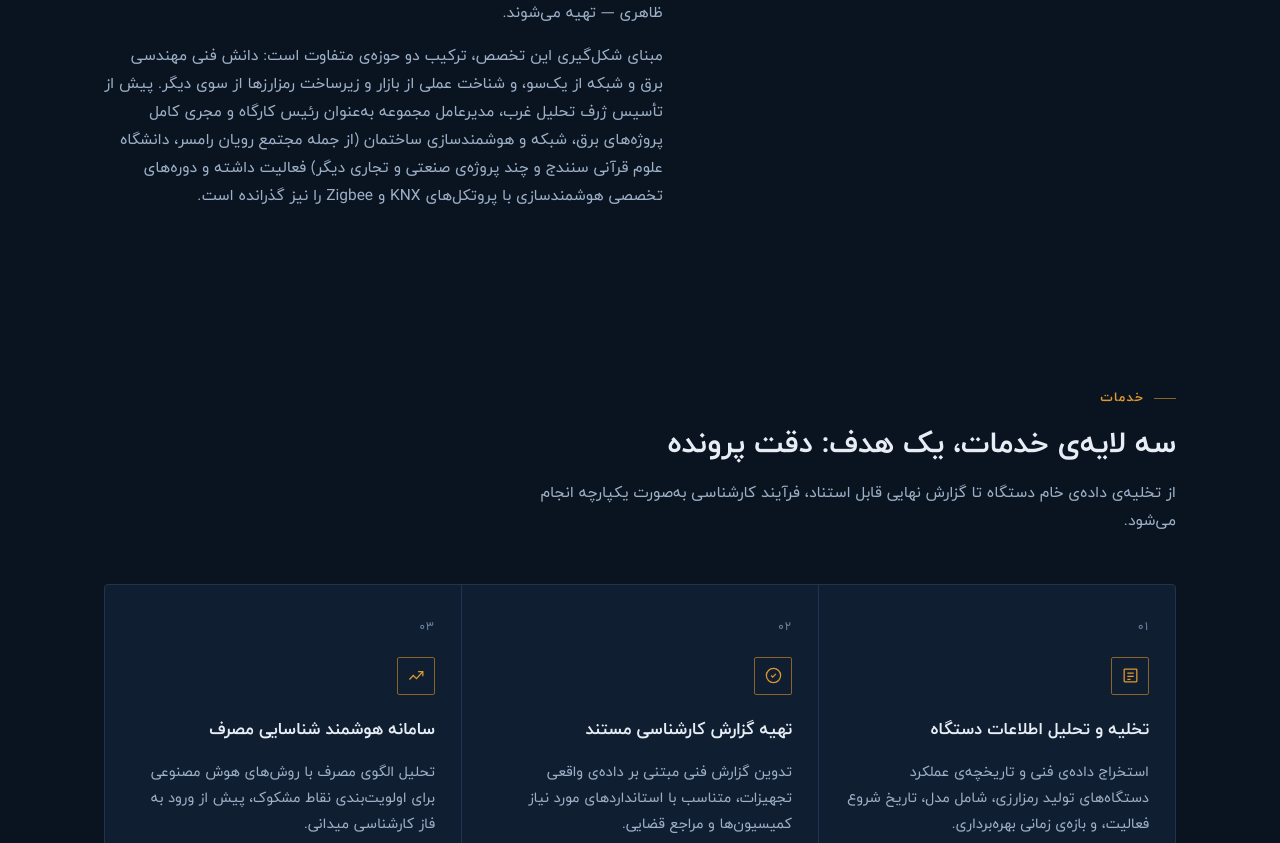
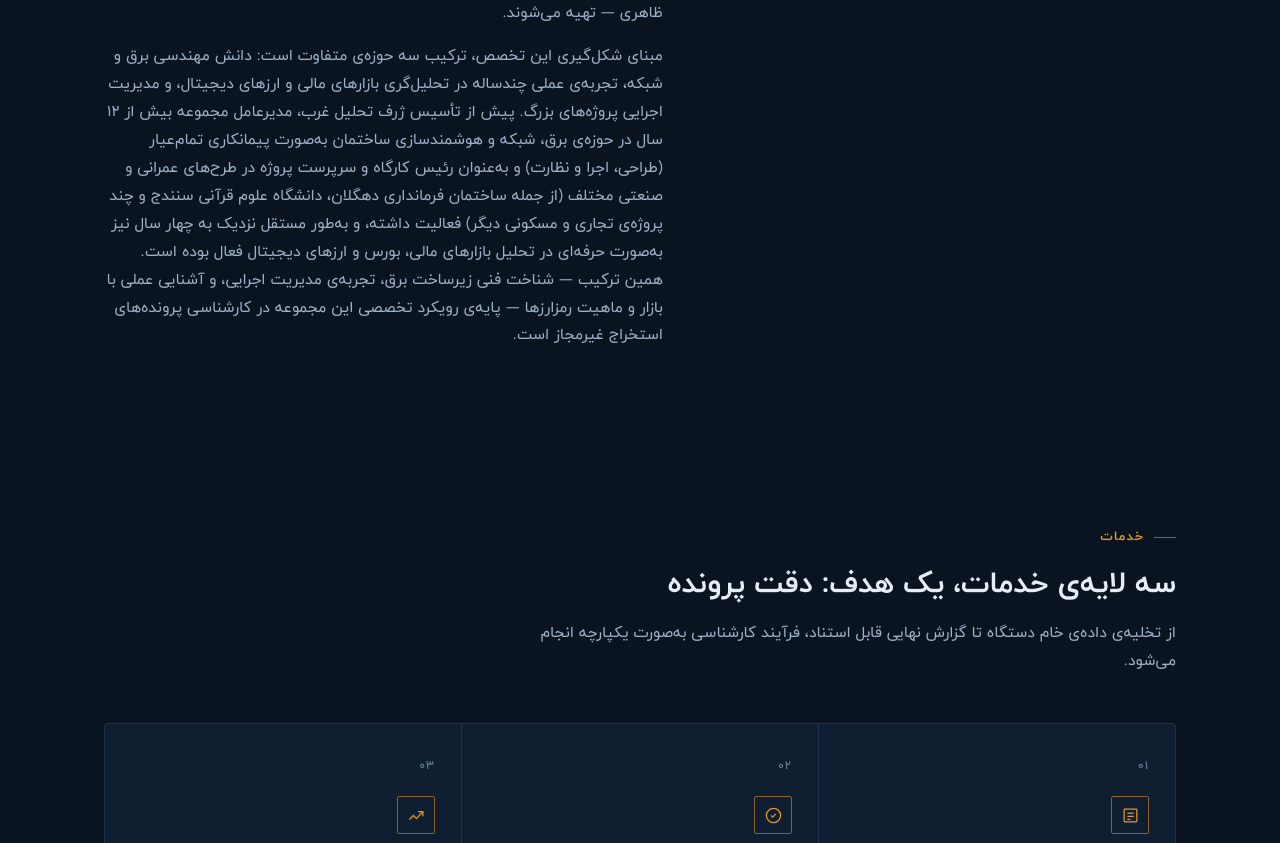
Before and after one commit to systemazmaco-sys/Zharf_Tahlil_Gharb_2, a website: page index.html in a window 1280 px wide. Shown: the part 1338-2181 px from the top of the page. Drawn offline with Linux system fonts and the light colour scheme.

Commit message:
Add files via upload

```diff
--- a/index.html
+++ b/index.html
@@ -763,11 +763,15 @@
             گزارش‌هایی که بر پایه‌ی داده‌ی واقعی هر دستگاه — نه صرفاً مشاهده‌ی ظاهری — تهیه می‌شوند.
           </p>
           <p>
-            مبنای شکل‌گیری این تخصص، ترکیب دو حوزه‌ی متفاوت است: دانش فنی مهندسی برق و شبکه از یک‌سو،
-            و شناخت عملی از بازار و زیرساخت رمزارزها از سوی دیگر. پیش از تأسیس ژرف تحلیل غرب، مدیرعامل
-            مجموعه به‌عنوان رئیس کارگاه و مجری کامل پروژه‌های برق، شبکه و هوشمندسازی ساختمان
-            (از جمله مجتمع رویان رامسر، دانشگاه علوم قرآنی سنندج و چند پروژه‌ی صنعتی و تجاری دیگر)
-            فعالیت داشته و دوره‌های تخصصی هوشمندسازی با پروتکل‌های KNX و Zigbee را نیز گذرانده است.
+            مبنای شکل‌گیری این تخصص، ترکیب سه حوزه‌ی متفاوت است: دانش مهندسی برق و شبکه، تجربه‌ی عملی
+            چندساله در تحلیل‌گری بازارهای مالی و ارزهای دیجیتال، و مدیریت اجرایی پروژه‌های بزرگ. پیش از
+            تأسیس ژرف تحلیل غرب، مدیرعامل مجموعه بیش از ۱۲ سال در حوزه‌ی برق، شبکه و هوشمندسازی ساختمان
+            به‌صورت پیمانکاری تمام‌عیار (طراحی، اجرا و نظارت) و به‌عنوان رئیس کارگاه و سرپرست پروژه در
+            طرح‌های عمرانی و صنعتی مختلف (از جمله ساختمان فرمانداری دهگلان، دانشگاه علوم قرآنی سنندج و
+            چند پروژه‌ی تجاری و مسکونی دیگر) فعالیت داشته، و به‌طور مستقل نزدیک به چهار سال نیز به‌صورت
+            حرفه‌ای در تحلیل بازارهای مالی، بورس و ارزهای دیجیتال فعال بوده است. همین ترکیب — شناخت فنی
+            زیرساخت برق، تجربه‌ی مدیریت اجرایی، و آشنایی عملی با بازار و ماهیت رمزارزها — پایه‌ی رویکرد
+            تخصصی این مجموعه در کارشناسی پرونده‌های استخراج غیرمجاز است.
           </p>
         </div>
       </div>
```
